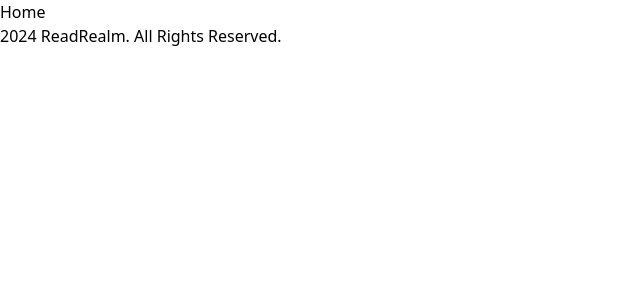
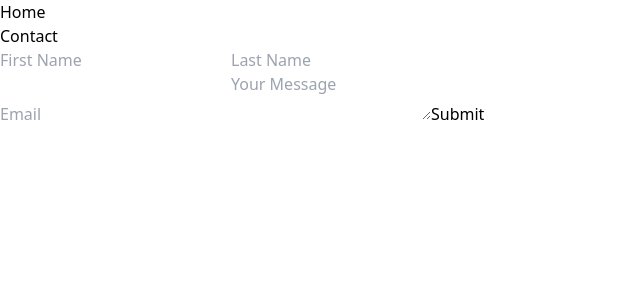
Before and after one commit to Ginanyangi/ReadRealm, a React (Vite) app: page /contact in a window 1280 px wide. Shown: the top 300 px of the page, without its empty margins (0-640 px from the left). Built offline with nearby package versions, Linux system fonts and the light colour scheme.

Commit message:
add contact page content

```diff
--- a/src/App.jsx
+++ b/src/App.jsx
@@ -3,15 +3,18 @@ import Navbar from './components/Navbar';
 import Footer from "./components/Footer";
 import Home from './components/Home';
 import GoogleLoginButton from "./components/Login";
+import ContactForm from "./components/Contact";
 
 const App = () => {
   return(
     <Router>
       <Navbar />
       <Routes>
+        <Route path='/login' element={<GoogleLoginButton />} />
         <Route path='/' element={<Home />} />
+        <Route path='/contact' element={<ContactForm />} />
       </Routes>
-      <Footer />
+      {/* <Footer /> */}
     </Router>
   )
 }
--- /dev/null
+++ b/src/components/Contact.jsx
@@ -0,0 +1,87 @@
+import React, {useState } from 'react';
+
+const ContactForm = () => {
+    const [formData, setFormData] = useState({
+      firstName: '',
+      lastName: '',
+      email: '',
+      message: ''
+    });
+
+    const handleChange = (e) => {
+      const { name, value } = e.target;
+      setFormData({ ...formData, [name]: value });
+    };
+
+    const handleSubmit = (e) => {
+      e.preventDefault();
+
+      // Send form data to Formspree endpoint
+      fetch('https://formspree.io/f/mqkrwdnl', {
+        method: 'POST',
+        headers: {
+          'Content-Type': 'application/json',
+        },
+        body: JSON.stringify(formData),
+      })
+        .then((response) => {
+          if (response.ok) {
+            alert('Message sent successfully!');
+            // Reset form data after successful submission
+            setFormData({
+              firstName: '',
+              lastName: '',
+              email: '',
+              message: '',
+            });
+          } else {
+            alert('Error sending message. Please try again.');
+          }
+        })
+        .catch((error) => {
+          console.error('Error:', error);
+          alert('Error sending message. Please try again.');
+        });
+    };
+
+    return (
+      <form className="contact-form" onSubmit={handleSubmit}>
+        <div className="name-section">
+          <input
+            type="text"
+            name="firstName"
+            value={formData.firstName}
+            onChange={handleChange}
+            placeholder="First Name"
+            required
+          />
+          <input
+            type="text"
+            name="lastName"
+            value={formData.lastName}
+            onChange={handleChange}
+            placeholder="Last Name"
+            required
+          />
+        </div>
+        <input
+          type="email"
+          name="email"
+          value={formData.email}
+          onChange={handleChange}
+          placeholder="Email"
+          required
+        />
+        <textarea
+          name="message"
+          value={formData.message}
+          onChange={handleChange}
+          placeholder="Your Message"
+          required
+        />
+        <button type="submit">Submit</button>
+      </form>
+    );
+  };
+
+  export default ContactForm;
--- a/src/components/Home.jsx
+++ b/src/components/Home.jsx
@@ -1,10 +1,13 @@
+
+
 const Home = () => {
     return (
+        <>
         <section className="mt-20">
 
-             {/* <h1 ClassName="text-center font-bold ">ABOUT US</h1> */}
-             <p className="container text-center my-5 ">At Read Realm, we are passionate about the written word. Our mission is to bring readers and books together, offering a curated selection of titles across genres to cater to every taste. Whether you're a fan of fiction, non-fiction, or seeking the latest bestsellers, we have something for everyone. Discover new authors, dive into timeless classics, and find your next favorite read at Read Realm</p>
-        </section>
+                {/* <h1 ClassName="text-center font-bold ">ABOUT US</h1> */}
+                <p className="container text-center my-5 ">At Read Realm, we are passionate about the written word. Our mission is to bring readers and books together, offering a curated selection of titles across genres to cater to every taste. Whether you're a fan of fiction, non-fiction, or seeking the latest bestsellers, we have something for everyone. Discover new authors, dive into timeless classics, and find your next favorite read at Read Realm</p>
+            </section></>
 
     )
 }
--- a/src/components/Navbar.jsx
+++ b/src/components/Navbar.jsx
@@ -4,12 +4,14 @@ import { Link } from 'react-router-dom';
 const Navbar = () => {
     return (
         <nav className="bg-yellow-900 py-5">
-            <div className="container mx-auto flex justify-between items-center text-black">
+            <div className="container mx-auto flex  items-center text-black">
             <ul>
                 <li>
                     <Link to="/">Home</Link>
                 </li>
-
+                <li>
+                    <Link to='/contact'>Contact</Link>
+                </li>
             </ul>
             </div>
         </nav>
```
